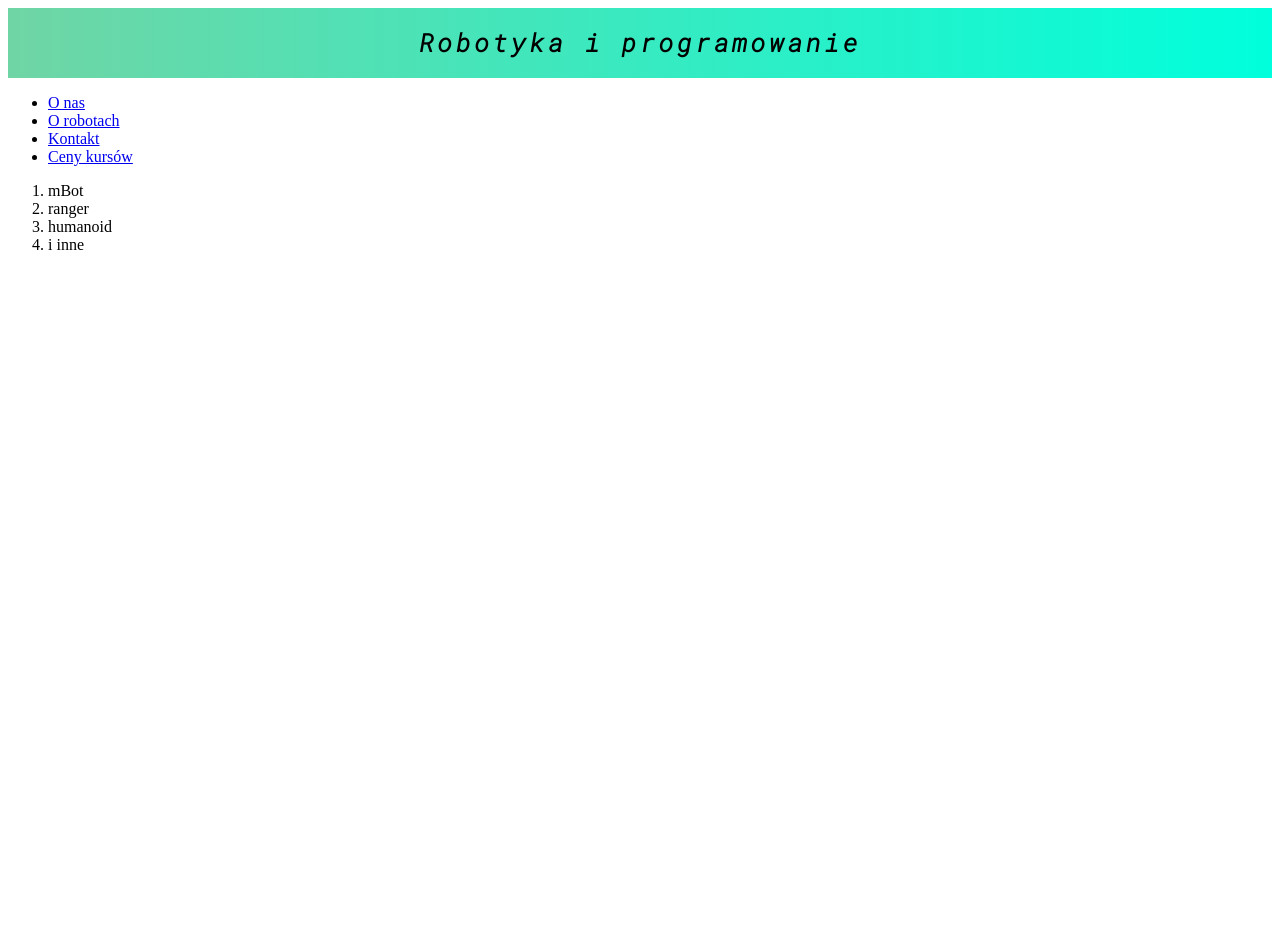
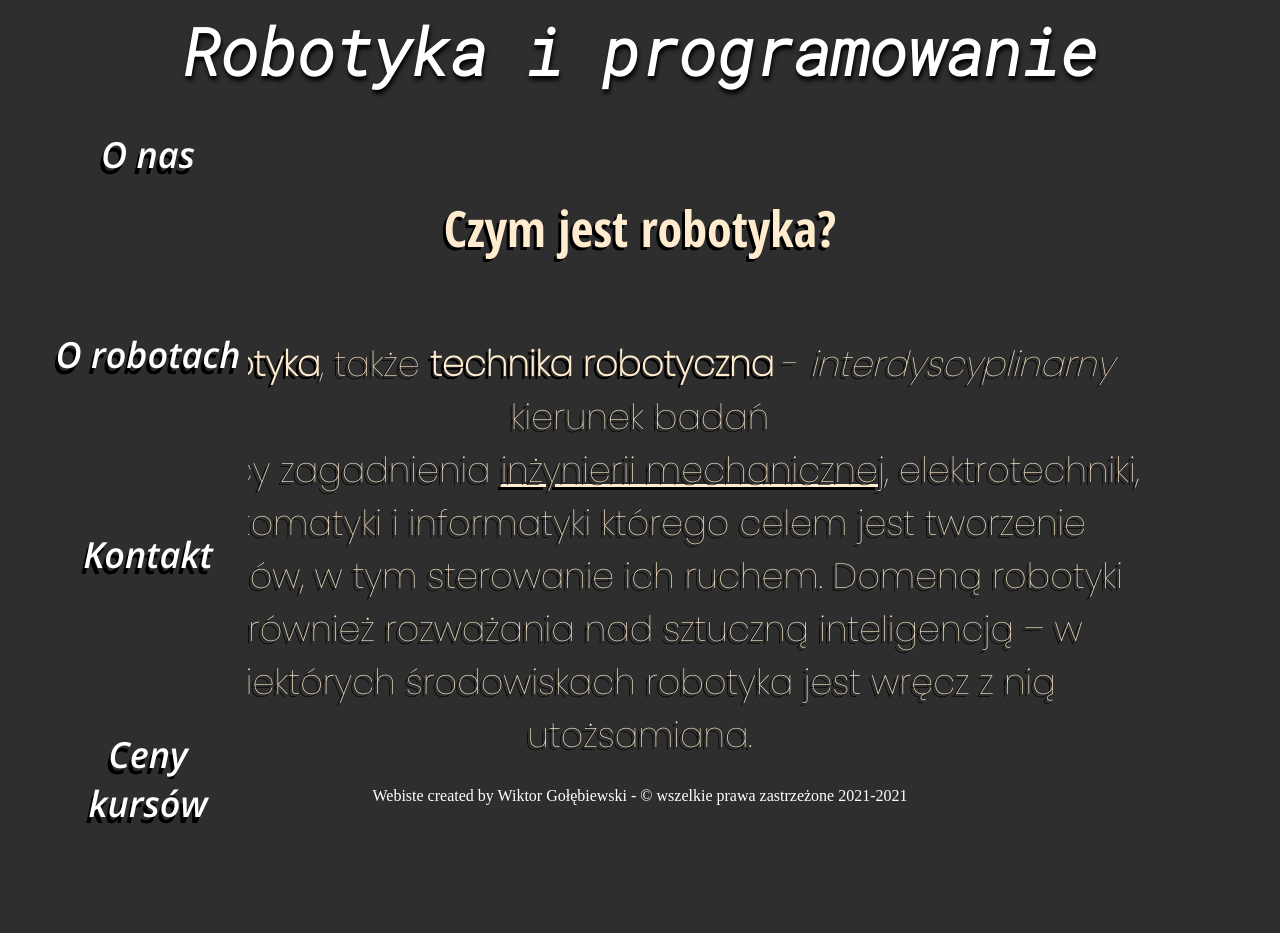
Before and after one commit to WiktorGolebiewski/Robotyka, a plain HTML site: page index.html in a window 1280 px wide. Before the commit the page ends 800 px from the top, so only its background shows below. Drawn offline with nearby package versions, Linux system fonts and the light colour scheme.

Commit message:
Add files via upload

```diff
--- a/css/global.css
+++ b/css/global.css
@@ -1,29 +1,112 @@
+@import url('https://fonts.googleapis.com/css2?family=Open+Sans:ital,wght@1,600&display=swap');
+@import url('https://fonts.googleapis.com/css2?family=Open+Sans+Condensed:wght@700&display=swap');
+@import url('https://fonts.googleapis.com/css2?family=Poppins:wght@100&display=swap');
+
+html, body {
+	height: 98.65%;
+	color: white;
+	text-align: center;
+}
+
+* {
+	background: #2d2e2d;
+}
 #baner {
-	vertical-align: middle;
-	line-height: 70px;
-	height: 70px;
-	width: 100%;
-	margin: 0;
-	padding: 0;
-	display: block;
-	background: rgb(2,0,36);
-	background: linear-gradient(90deg, rgba(2,0,36,1) 0%, rgba(112,213,165,1) 0%, rgba(0,255,220,1) 100%);
+	display: flex;
+	justify-content: space-between;
+	align-items: center;
 }
 
 #mainTitle {
+	color: #ffffff;
+	font-size: 65px;
 	font-family: 'Roboto Mono', monospace;
-	font-size: 25px;
+	margin: auto;
+	padding: 0;
 	text-align: center;
-	margin: 0;
-	padding: 0;
-	width: 100%;
-	letter-spacing: .15em;
-	animation:
-    typing 3.5s steps(1008, end),
-    blink-caret .75s step-end infinite;
+	text-shadow: 1px 4px 4px #000000;
 }
 
-@keyframes typing {
-  from { width: 25% }
-  to { width: 100% }
+li, a {
+	font-family: 'Open Sans', sans-serif;
+	text-decoration: none;
+	color: white;
+	height: 200px;
+	width: 200px;
+	left: -597px;
+	top: -258px;
+	border-radius: nullpx;
+
 }
+
+.navLinks {
+	list-style: none;
+}
+
+#navigation {
+	position: absolute;
+	font-family: 'Open Sans', sans-serif;
+	font-style: normal;
+	font-weight: normal;
+	font-size: 36px;
+	line-height: 49px;
+	text-align: center;
+	color: #FFFFFF;
+	text-shadow: -3px 6px 0px #000000;
+}
+
+#robotyka {
+	font-family: 'Open Sans Condensed', sans-serif;
+	font-size: 50px;
+	margin-left: auto;
+	margin-right: auto;
+	margin-top: 100px;
+	width: 1000px;
+	color: #FFEBCD;
+	text-shadow: -3px 3px #000000;
+}
+
+#firstText {
+	font-family: 'Poppins', sans-serif;
+	font-size: 35px;
+	margin-left:auto;
+	margin-right:auto;
+	margin-top: 75px;
+	width: 1000px;
+	height: 360px;
+	color: #FFEBCD;
+	text-shadow: -3px 3px #000000;
+}
+
+#container {
+	min-height:100%;
+	position:relative;
+	color: white;
+	padding: 0;
+	text-align: center;
+}
+#header {
+	background:#fbb5b8;
+	padding: 5px;
+	color: white;
+	padding: 0;
+	text-align: center;
+}
+#middle {
+	padding: 5px;
+	padding-bottom: 5px;
+	color: white;
+	padding: 0;
+	text-align: center;
+}
+#footer {
+	position: absolute;
+	bottom: 0;
+	width: 100%;
+	height: 5px;
+	background: #b5fbbd;
+	color: white;
+	margin: auto;
+	padding: 0;
+	text-align: center;
+}
--- a/index.html
+++ b/index.html
@@ -14,18 +14,26 @@
 				<h6 id = "mainTitle">Robotyka i programowanie</h6>
 			</div>
 			<div id = "navigation">
-				<ul>
+				<ul class = "navLinks">
 					<li><a href = "#">O nas</a></li>
 					<li><a href = "#">O robotach</a></li>
 					<li><a href = "#">Kontakt</a></li>
 					<li><a href = "#">Ceny kursów</a></li>
 				</ul>
 			</div>
-		<ol>
-			<li>mBot</li>
-			<li>ranger</li>
-			<li>humanoid</li>
-			<li>i inne</li>
-		</ol>
+			<div id = "robotyka">
+				Czym jest robotyka?
+			</div>
+			<div id = "firstText">
+				<strong>Robotyka</strong>, także <b>technika robotyczna</b> - <i>interdyscyplinarny</i> kierunek badań <br/>
+				łączący zagadnienia <u>inżynierii mechanicznej</u>,
+				elektrotechniki, <br/>
+				automatyki i informatyki którego celem jest tworzenie robotów,
+				w tym sterowanie ich ruchem. Domeną robotyki są również rozważania
+				nad sztuczną inteligencją – w niektórych środowiskach robotyka jest
+				wręcz z nią utożsamiana.
+			</div>
+		</div>
+		<footer> Webiste created by Wiktor Gołębiewski - &copy wszelkie prawa zastrzeżone 2021-2021</footer>
 	</body>
 </html>
```
